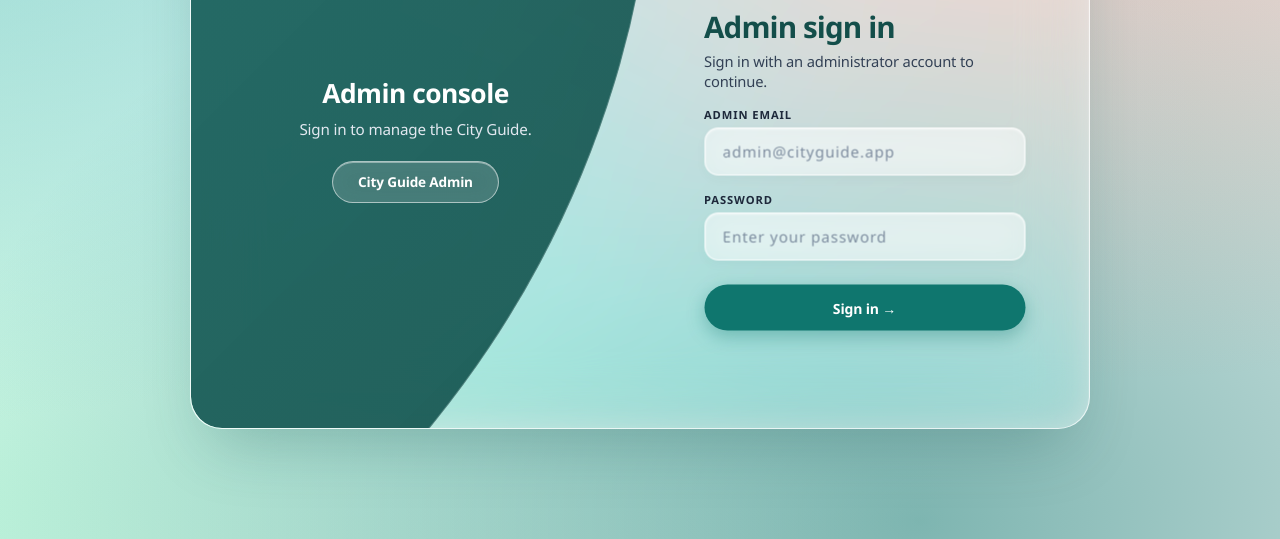
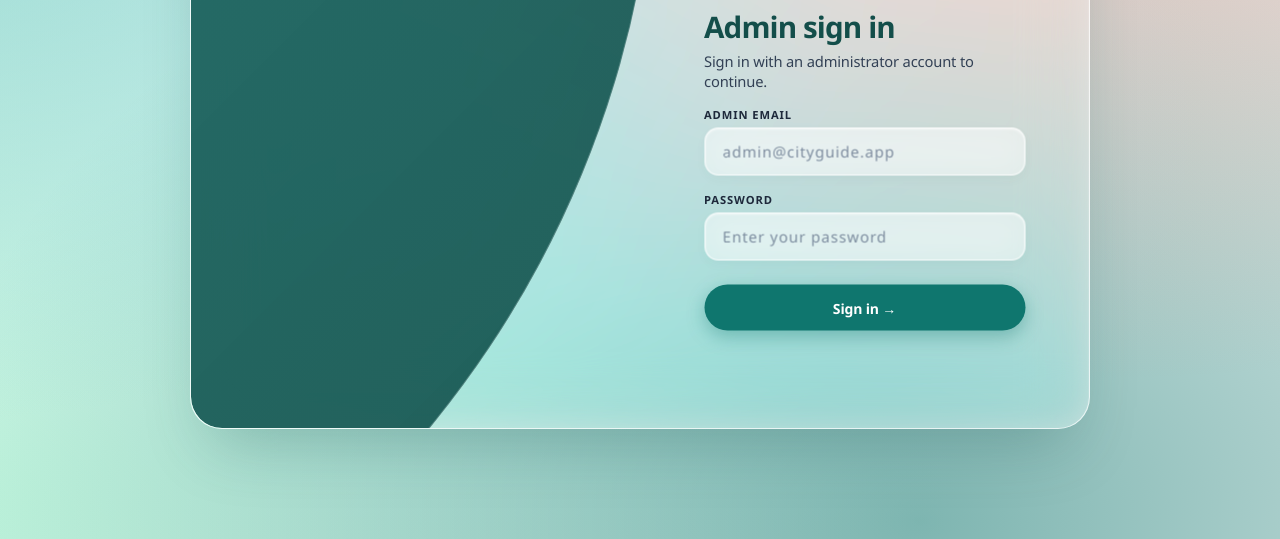
Before and after one commit to MILLZ25-design/City-guide, a plain HTML site: page docs/index.html in a window 1280 px wide. Shown: the part 261-800 px from the top of the page. Drawn offline with Linux system fonts and the light colour scheme.

Commit message:
Remove unused admin console panels from authentication screen

```diff
--- a/docs/index.html
+++ b/docs/index.html
@@ -28,17 +28,7 @@
             </div>
           </form>
         </div>
-        <div class="as-panels" aria-hidden="true">
-          <div class="as-panel as-panel-left">
-            <div class="as-panel-content">
-              <h3>Admin console</h3>
-              <p>Sign in to manage the City Guide.</p>
-              <span class="as-ghost">City Guide Admin</span>
-            </div>
-          </div>
-          <div class="as-panel as-panel-right"></div>
-        </div>
-      </div>
+
     </div>
   </section>
 
```
Also changed, not shown: 1 other file.
